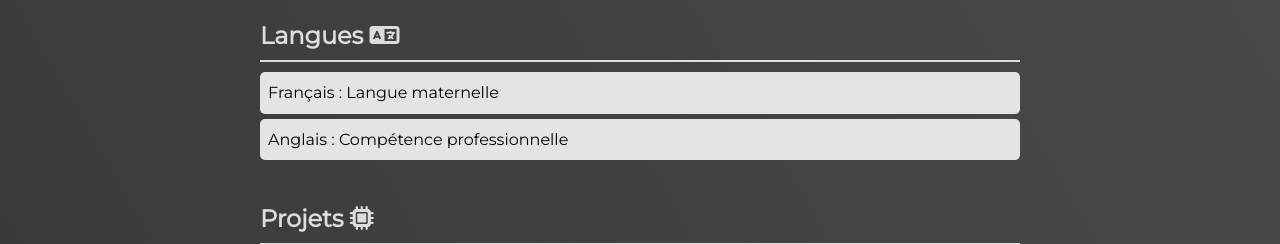
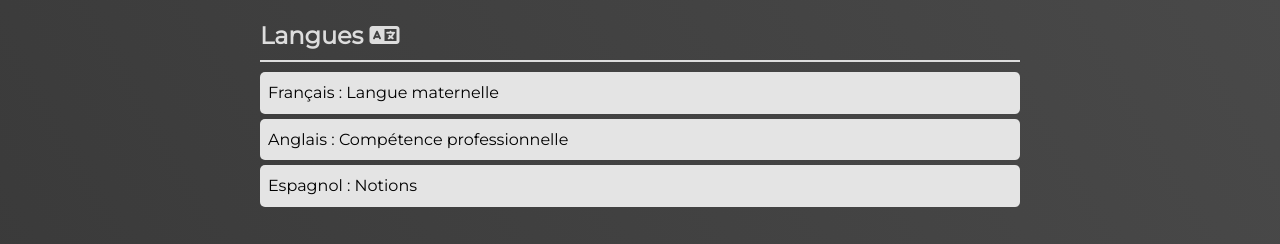
Before and after one commit to DogeBloxy/CV-numerique, a plain HTML site: page index.html in a window 1280 px wide. Shown: the part 1560-1804 px from the top of the page. Drawn offline with Linux system fonts and the light colour scheme.

Commit message:
add a new language

```diff
--- a/index.html
+++ b/index.html
@@ -117,6 +117,7 @@
                 <ul class="languages-ul">
                     <li class="languages-li">Français : Langue maternelle</li>
                     <li class="languages-li">Anglais : Compétence professionnelle</li>
+                    <li class="languages-li">Espagnol : Notions</li>
                 </ul>
             </section>
 
```
